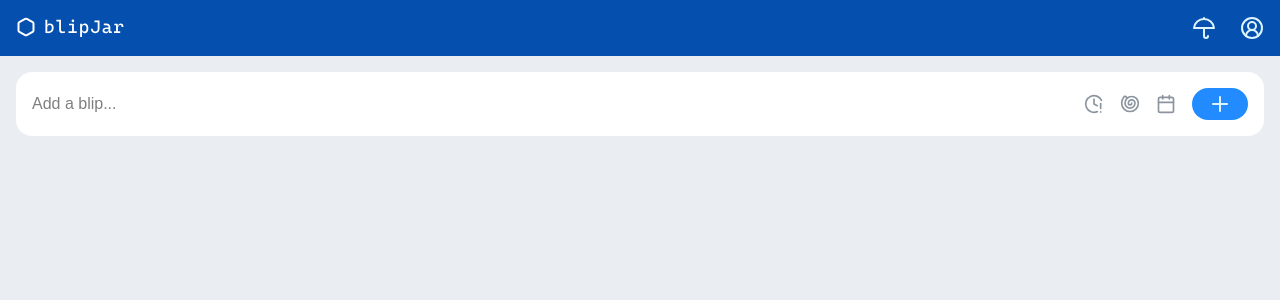
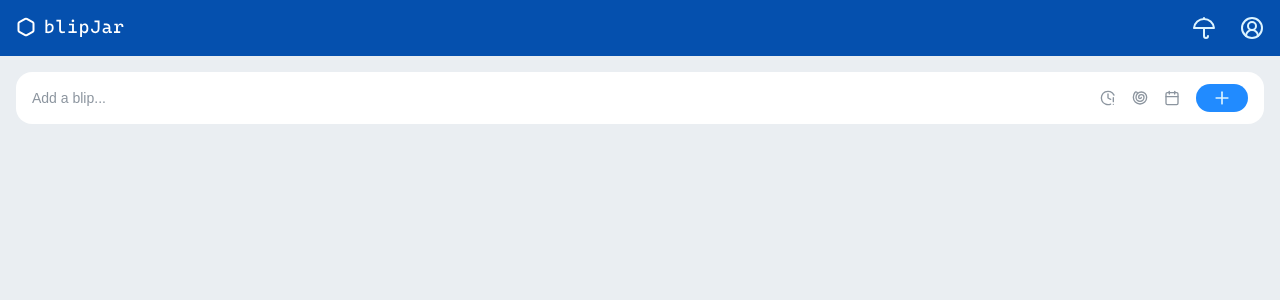
Before and after one commit to jolleyDesign/blipJar, a React (Vite) app: page / in a window 1280 px wide. Shown: the top 300 px of the page. Built offline with nearby package versions, Linux system fonts and the light colour scheme; a web font is replaced by a local one.

Commit message:
fixed padding and font-size in adder

```diff
--- a/src/components/Adder.css
+++ b/src/components/Adder.css
@@ -2,7 +2,7 @@
     display: flex;
     background: light-dark(white, var(--gray-7));
     border-radius: 1rem;
-    padding: 1rem;
+    padding: 12px 16px;
     justify-content: space-between;
 }
 
@@ -12,6 +12,11 @@
     border: none;
     font: inherit;
     flex-grow: 1;
+    font-size: 14px;
+}
+
+.adder input::placeholder {
+    color: var(--gray-4);
 }
 
 #adder-button {
--- a/src/components/Adder.jsx
+++ b/src/components/Adder.jsx
@@ -12,16 +12,16 @@ export default function Adder() {
 
             <div className="adder-action-bar">
                 <button id="critical-button">
-                    <ClockAlert size={20} className="icon-button"/>
+                    <ClockAlert size={16} className="icon-button"/>
                 </button>
                 <button id="backburner-button">
-                    <Shell size={20} className="icon-button"/>
+                    <Shell size={16} className="icon-button"/>
                 </button>
                 <button id="scheduled-button">
-                    <Calendar size={20} className="icon-button"/>
+                    <Calendar size={16} className="icon-button"/>
                 </button>
                 <button type="submit" id="adder-button">
-                    <Plus size={24} />
+                    <Plus size={20} />
                 </button>
             </div>
 
```
